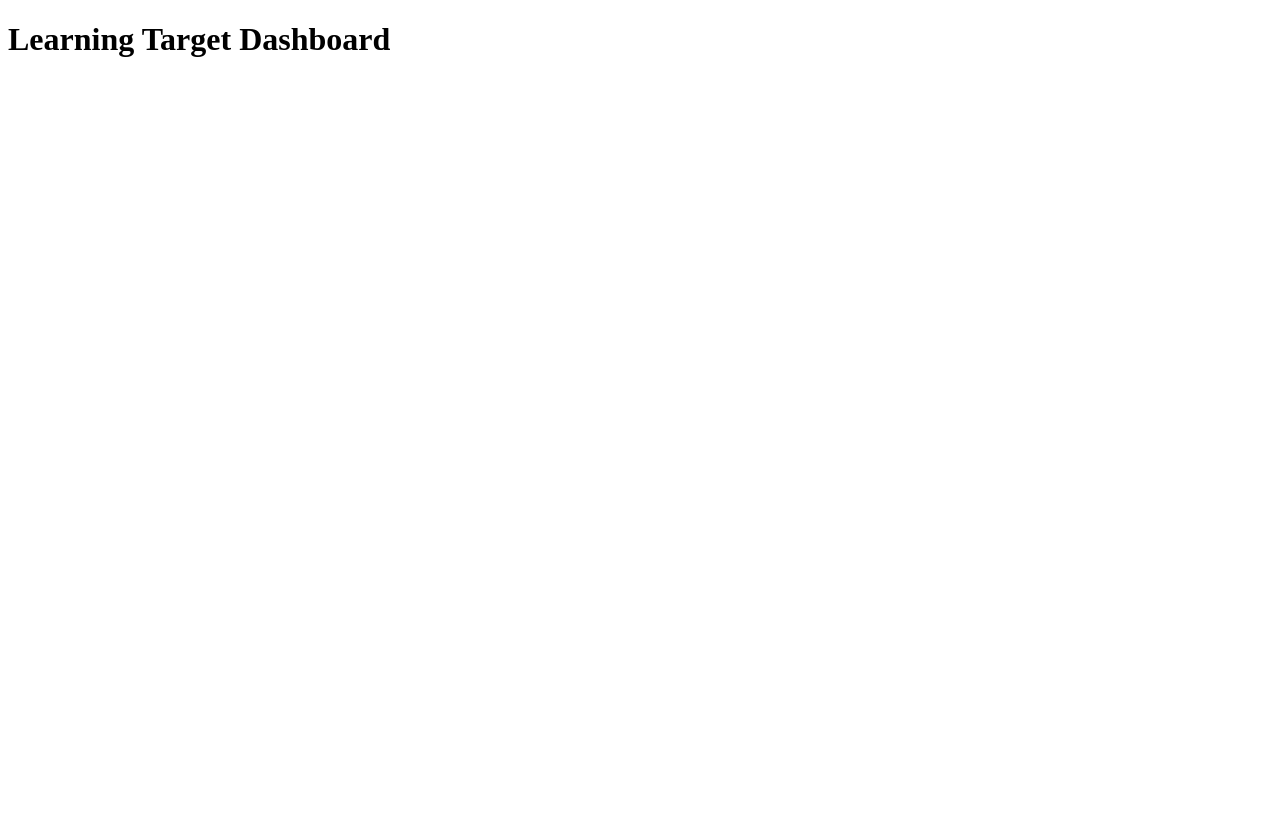
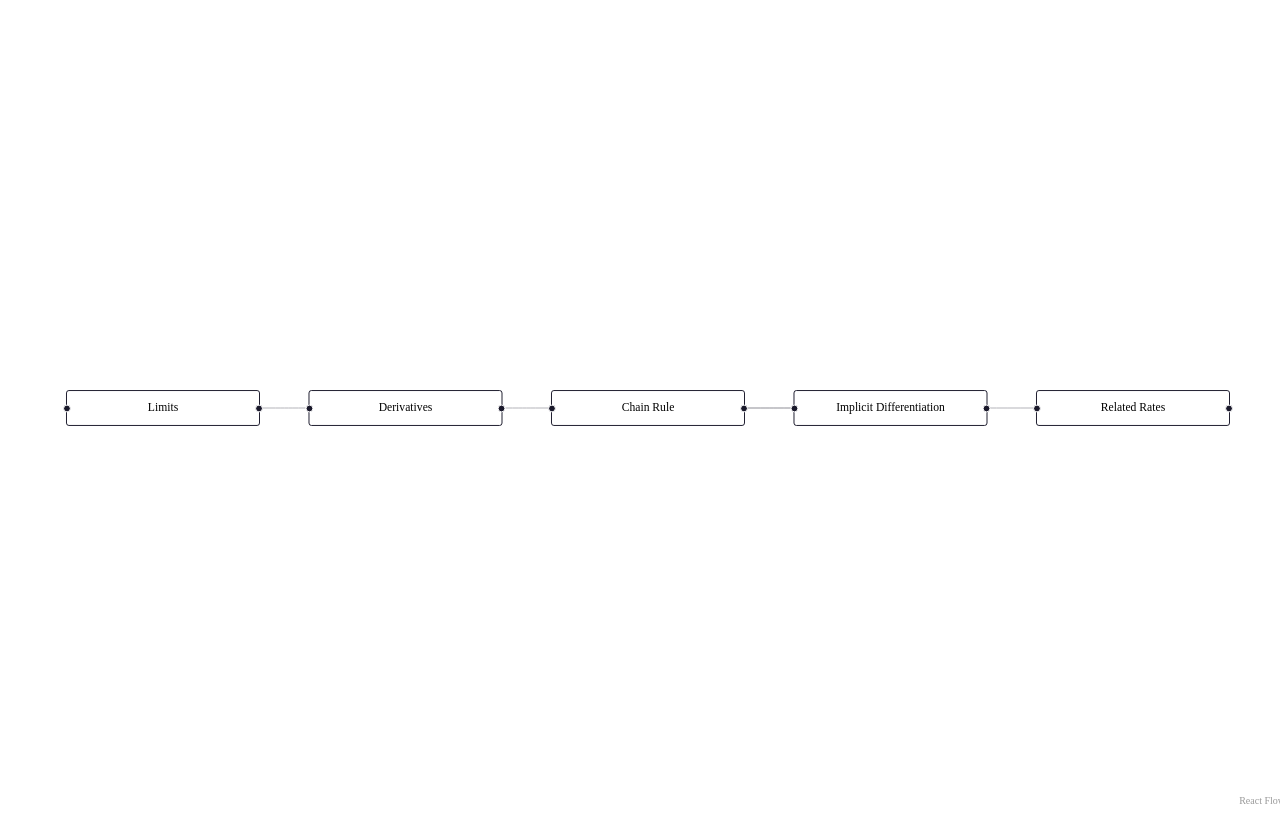
Before and after one commit to pixelated-rain/learning-target-dashboard, a React (Vite) app in the folder frontend/: page / in a window 1280 px wide. Built offline with nearby package versions, Linux system fonts and the light colour scheme.

Commit message:
Add course types and generate graph from course data

```diff
--- a/frontend/src/App.tsx
+++ b/frontend/src/App.tsx
@@ -1,5 +1,50 @@
+import {
+  Position,
+  ReactFlow,
+  useNodesState,
+} from '@xyflow/react'
+
+import '@xyflow/react/dist/style.css'
+
+import { sampleCourse } from './courses/sampleCourse.ts'
+
+const initialNodes = sampleCourse.targets.map((target, index) => ({
+  id: target.id,
+  position: {
+    x: index * 250,
+    y: 100,
+  },
+  sourcePosition: Position.Right,
+  targetPosition: Position.Left,
+  style: {
+    width: 200,
+  },
+  data: {
+    label: target.name,
+  },
+}))
+
+const edges = sampleCourse.targets.flatMap((target) =>
+  target.prerequisites.map((prerequisite) => ({
+    id: `${prerequisite}-${target.id}`,
+    source: prerequisite,
+    target: target.id,
+  })),
+)
+
 function App() {
-  return <h1>Learning Target Dashboard</h1>
+  const [nodes, , onNodesChange] = useNodesState(initialNodes)
+
+  return (
+    <div style={{ width: '100vw', height: '100vh' }}>
+      <ReactFlow
+        nodes={nodes}
+        edges={edges}
+        onNodesChange={onNodesChange}
+        fitView
+      />
+    </div>
+  )
 }
 
 export default App
--- /dev/null
+++ b/frontend/src/courses/sampleCourse.ts
@@ -0,0 +1,31 @@
+import type { Course } from "../types/Course";
+
+export const sampleCourse: Course = {
+  targets: [
+    {
+      id: "limits",
+      name: "Limits",
+      prerequisites: [],
+    },
+    {
+      id: "derivatives",
+      name: "Derivatives",
+      prerequisites: ["limits"],
+    },
+    {
+      id: "chain-rule",
+      name: "Chain Rule",
+      prerequisites: ["derivatives"],
+    },
+    {
+      id: "implicit-differentiation",
+      name: "Implicit Differentiation",
+      prerequisites: ["chain-rule"],
+    },
+    {
+      id: "related-rates",
+      name: "Related Rates",
+      prerequisites: ["chain-rule"],
+    },
+  ],
+};
--- /dev/null
+++ b/frontend/src/types/Course.ts
@@ -0,0 +1,5 @@
+import type { LearningTarget } from "./LearningTarget";
+
+export type Course = {
+  targets: LearningTarget[];
+};
--- /dev/null
+++ b/frontend/src/types/LearningTarget.ts
@@ -0,0 +1,5 @@
+export type LearningTarget = {
+  id: string;
+  name: string;
+  prerequisites: string[];
+};
```
